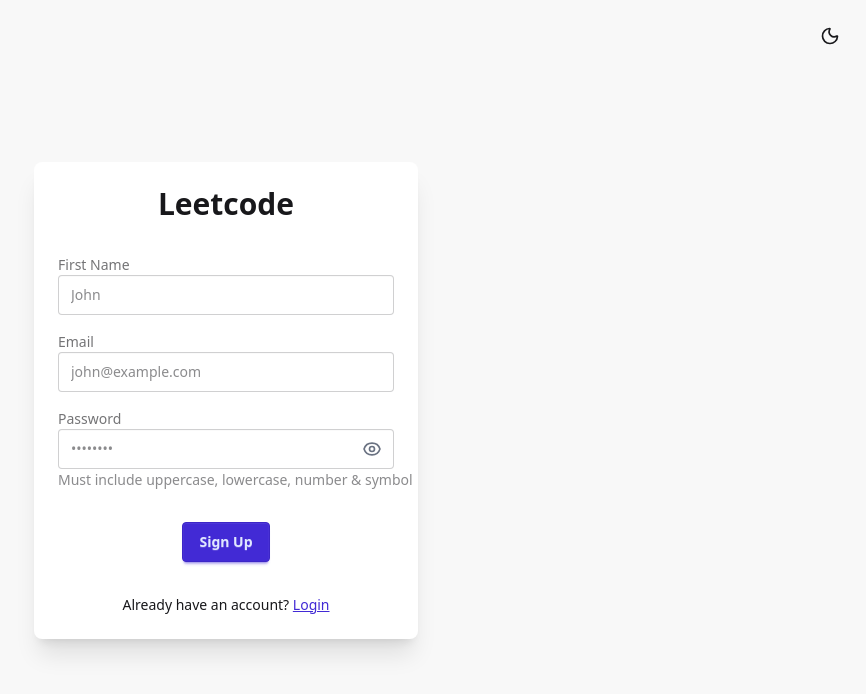
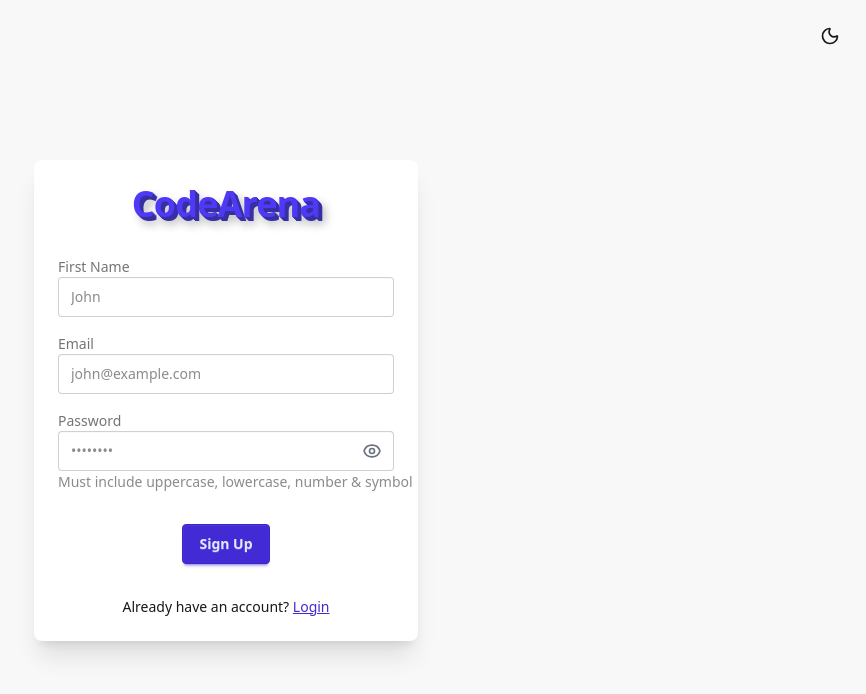
Before and after one commit to ARBAZ07-bot/LeetCode-Project, a React (Vite) app in the folder frontend/: page /signup in a window 1280 px wide. Shown: the top 694 px of the page, without its empty margins (414-1280 px from the left). Built offline with nearby package versions, Linux system fonts and the light colour scheme; no server answers.

Commit message:
Rebrand to CodeArena with consistent 3D logo

```diff
--- /dev/null
+++ b/frontend/src/components/Logo.jsx
@@ -0,0 +1,9 @@
+function Logo({ size = "text-4xl" }) {
+  return (
+    <span className={`font-extrabold tracking-tight ${size} text-indigo-600 [text-shadow:1px_1px_0_#3730a3,2px_2px_0_#3730a3,3px_3px_0_#3730a3,4px_4px_0_#3730a3,6px_7px_10px_rgba(0,0,0,0.35)]`}>
+      CodeArena
+    </span>
+  );
+}
+
+export default Logo;
--- a/frontend/src/pages/Homepage.jsx
+++ b/frontend/src/pages/Homepage.jsx
@@ -4,6 +4,7 @@ import { useDispatch, useSelector } from 'react-redux';
 import axiosClient from '../utils/axiosClient';
 import { logoutUser } from '../authSlice';
 import ThemeToggle from '../components/ThemeToggle';
+import Logo from '../components/Logo';
 import { Code2, Search, ChevronRight, CheckCircle2 } from 'lucide-react';
 
 function Homepage() {
@@ -65,9 +66,9 @@ function Homepage() {
       {/* Navigation Bar */}
       <nav className="navbar bg-base-100 shadow-md px-4 sm:px-8 sticky top-0 z-10">
         <div className="flex-1">
-          <NavLink to="/" className="btn btn-ghost text-xl font-bold text-primary gap-2">
+          <NavLink to="/" className="btn btn-ghost gap-2 text-indigo-600">
             <Code2 size={22} />
-            LeetCode
+            <Logo size="text-xl" />
           </NavLink>
         </div>
         <div className="flex-none gap-2">
--- a/frontend/src/pages/Login.jsx
+++ b/frontend/src/pages/Login.jsx
@@ -6,6 +6,7 @@ import { useNavigate, NavLink } from 'react-router';
 import { loginUser } from "../authSlice";
 import { useEffect, useState } from 'react';
 import ThemeToggle from '../components/ThemeToggle';
+import Logo from '../components/Logo';
 
 
 const loginSchema = z.object({
@@ -41,7 +42,9 @@ function Login() {
       </div>
       <div className="card w-96 bg-base-100 shadow-xl">
         <div className="card-body">
-          <h2 className="card-title justify-center text-3xl mb-6">Leetcode</h2>
+          <div className="flex justify-center mb-6">
+            <Logo size="text-4xl" />
+          </div>
 
           <form onSubmit={handleSubmit(onSubmit)}>
             {error && (
--- a/frontend/src/pages/Signup.jsx
+++ b/frontend/src/pages/Signup.jsx
@@ -6,6 +6,7 @@ import { useDispatch, useSelector } from 'react-redux';
 import { useNavigate, NavLink } from 'react-router';
 import { registerUser } from '../authSlice';
 import ThemeToggle from '../components/ThemeToggle';
+import Logo from '../components/Logo';
 
 const signupSchema = z.object({
   firstName: z.string().min(3, "Minimum character should be 3"),
@@ -47,7 +48,9 @@ function Signup() {
       </div>
       <div className="card w-96 bg-base-100 shadow-xl">
         <div className="card-body">
-          <h2 className="card-title justify-center text-3xl mb-6">Leetcode</h2>
+          <div className="flex justify-center mb-6">
+            <Logo size="text-4xl" />
+          </div>
           <form onSubmit={handleSubmit(onSubmit)}>
             {/* First Name Field */}
             <div className="form-control">
```
